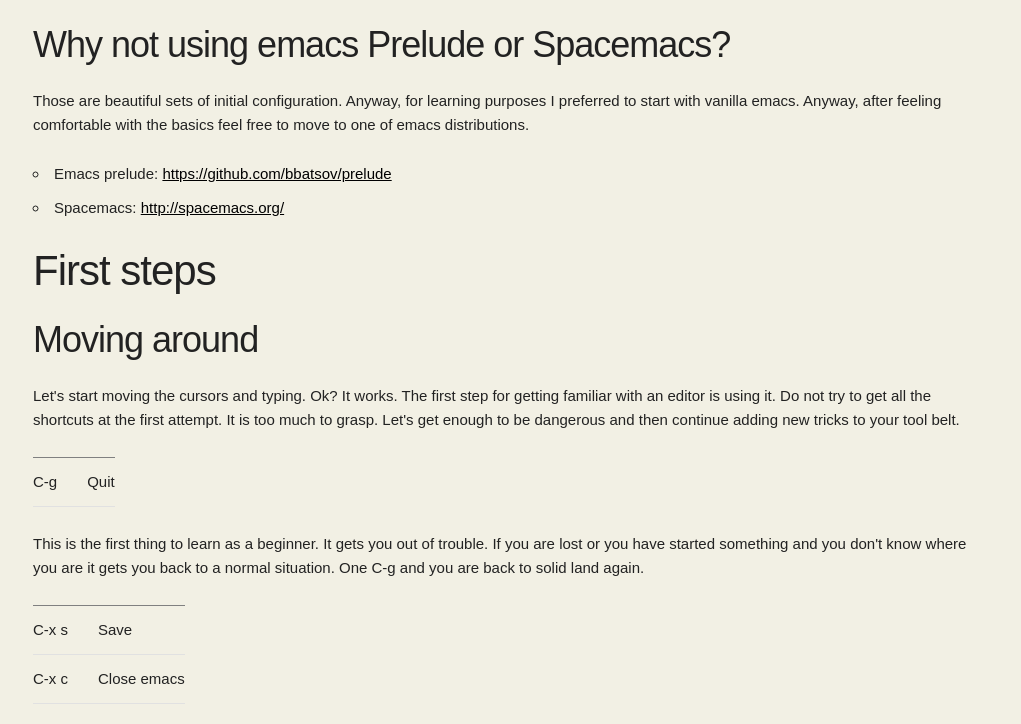
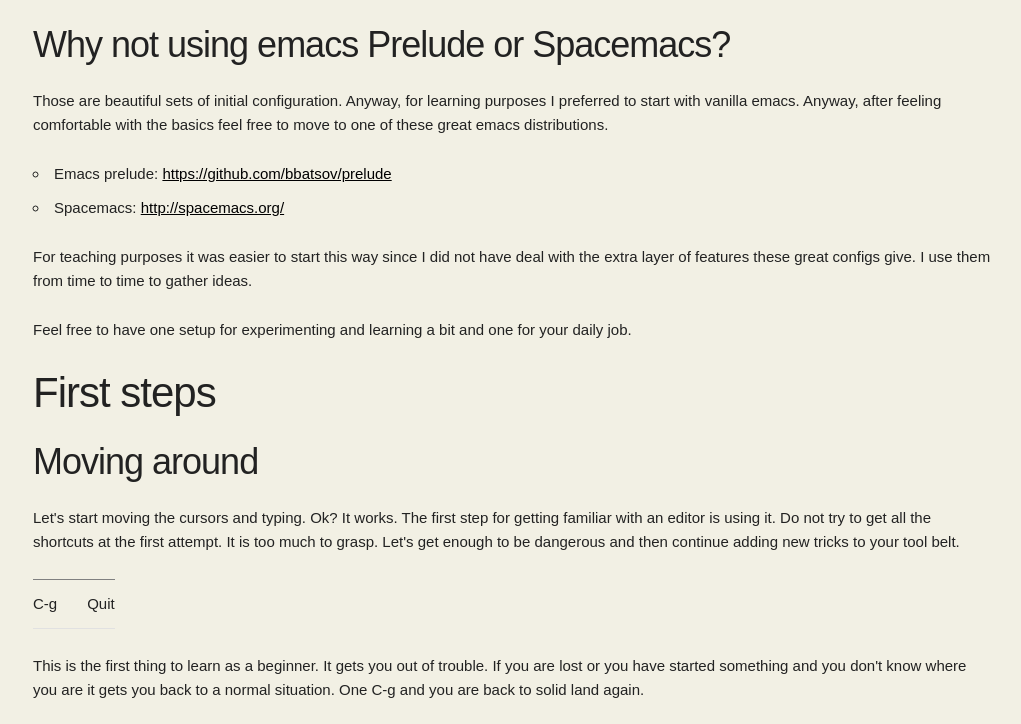
Before and after one commit to rafadc/emacs.love, a plain HTML site: page index.html in a window 1280 px wide. Shown: the part 2767-3491 px from the top of the page, without its empty margins (127-1148 px from the left). Drawn offline with Linux system fonts and the light colour scheme; a web font is replaced by a local one.

Commit message:
Adding small notes to existing chapters

```diff
--- a/index.html
+++ b/index.html
@@ -4,7 +4,7 @@
 <html xmlns="http://www.w3.org/1999/xhtml" lang="en" xml:lang="en">
 <head>
 <title>Emacs.love</title>
-<!-- 2016-05-16 Mon 22:14 -->
+<!-- 2016-05-30 Mon 21:58 -->
 <meta  http-equiv="Content-Type" content="text/html;charset=utf-8" />
 <meta  name="generator" content="Org-mode" />
 <meta  name="author" content="Rafa de Castro" />
@@ -281,7 +281,7 @@
 <h3 id="sec-1-7">Why not using emacs Prelude or Spacemacs?</h3>
 <div class="outline-text-3" id="text-1-7">
 <p>
-Those are beautiful sets of initial configuration. Anyway, for learning purposes I preferred to start with vanilla emacs. Anyway, after feeling comfortable with the basics feel free to move to one of emacs distributions.
+Those are beautiful sets of initial configuration. Anyway, for learning purposes I preferred to start with vanilla emacs.  Anyway, after feeling comfortable with the basics feel free to move to one of these great emacs distributions.
 </p>
 
 <ul class="org-ul">
@@ -290,6 +290,14 @@
 <li>Spacemacs: <a href="http://spacemacs.org/">http://spacemacs.org/</a>
 </li>
 </ul>
+
+<p>
+For teaching purposes it was easier to start this way since I did not have deal with the extra layer of features these great configs give. I use them from time to time to gather ideas.
+</p>
+
+<p>
+Feel free to have one setup for experimenting and learning a bit and one for your daily job.
+</p>
 </div>
 </div>
 </div class="container">
@@ -475,7 +483,7 @@
 </div>
 <div id="postamble" class="status">
 <p class="author">Author: Rafa de Castro</p>
-<p class="date">Created: 2016-05-16 Mon 22:14</p>
+<p class="date">Created: 2016-05-30 Mon 21:58</p>
 <p class="creator"><a href="http://www.gnu.org/software/emacs/">Emacs</a> 24.5.1 (<a href="http://orgmode.org">Org</a> mode 8.2.10)</p>
 <p class="validation"><a href="http://validator.w3.org/check?uri=referer">Validate</a></p>
 </div>
```
Also changed, not shown: 1 other file.
